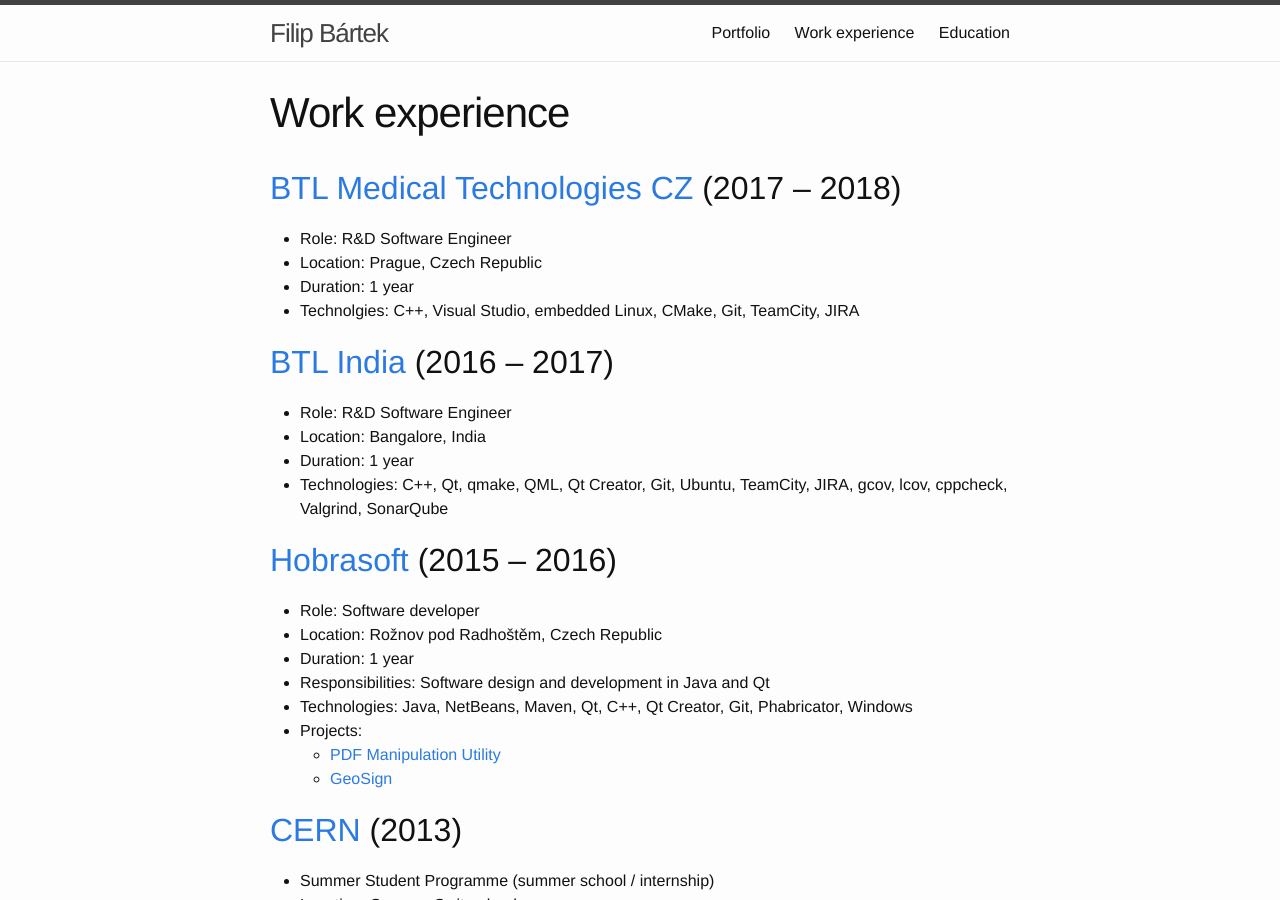
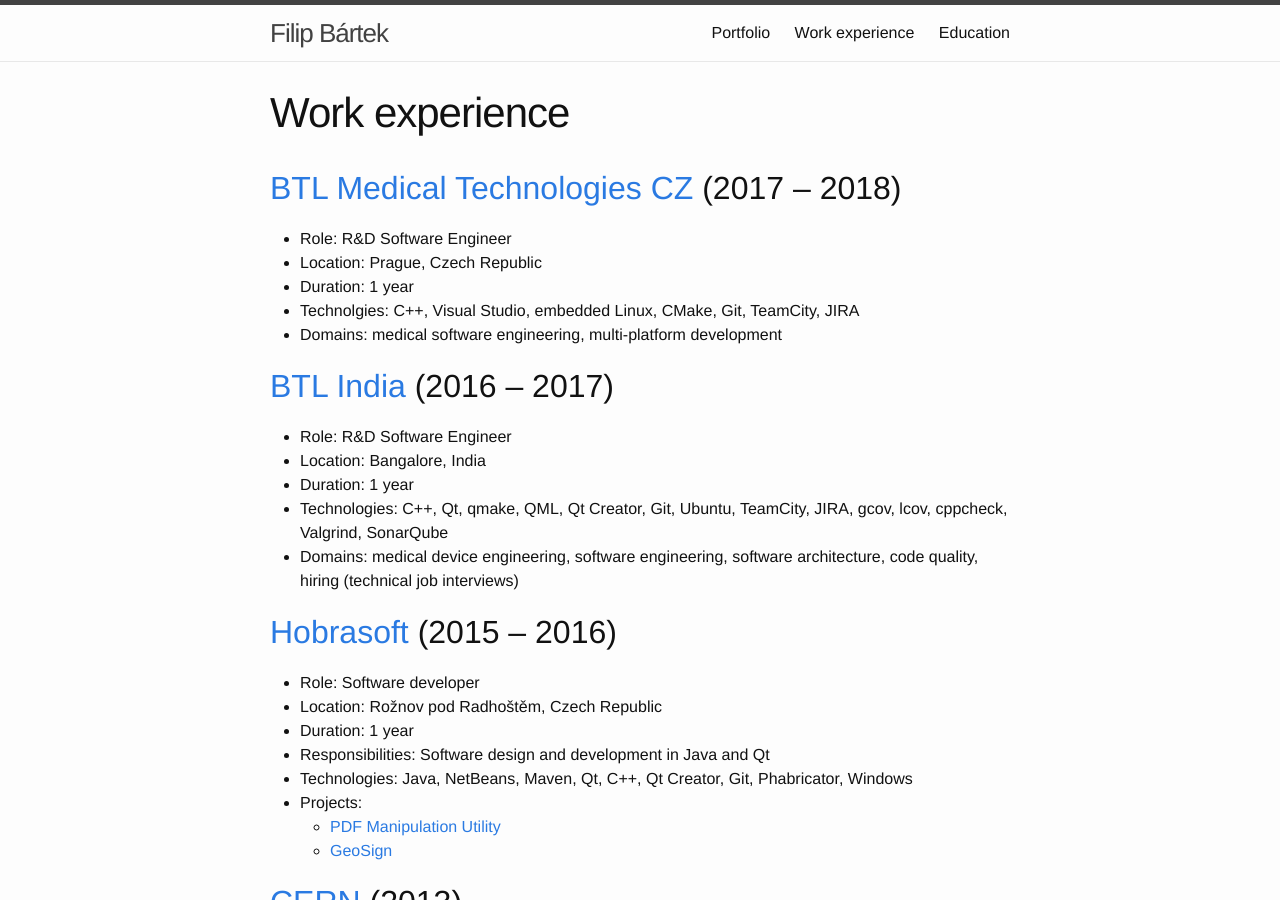
Before and after one commit to filipbartek/filipbartek.github.io, a Jekyll site: the page built from 1-work-experience.md, in a window 1280 px wide and 900 px high. Built offline with Jekyll 4.4.1, drawn with Linux system fonts in a browser that asks for light colours.

Commit message:
Specify domains of the BTL assignments

```diff
--- a/1-work-experience.md
+++ b/1-work-experience.md
@@ -10,6 +10,7 @@
 * Location: Prague, Czech Republic
 * Duration: 1 year
 * Technolgies: C++, Visual Studio, embedded Linux, CMake, Git, TeamCity, JIRA
+* Domains: medical software engineering, multi-platform development
 
 # [BTL India](http://www.btlnet.co.in/) (2016 – 2017)
 
@@ -17,6 +18,7 @@
 * Location: Bangalore, India
 * Duration: 1 year
 * Technologies: C++, Qt, qmake, QML, Qt Creator, Git, Ubuntu, TeamCity, JIRA, gcov, lcov, cppcheck, Valgrind, SonarQube
+* Domains: medical device engineering, software engineering, software architecture, code quality, hiring (technical job interviews)
 
 # [Hobrasoft](http://www.hobrasoft.cz/) (2015 – 2016)
 
```
